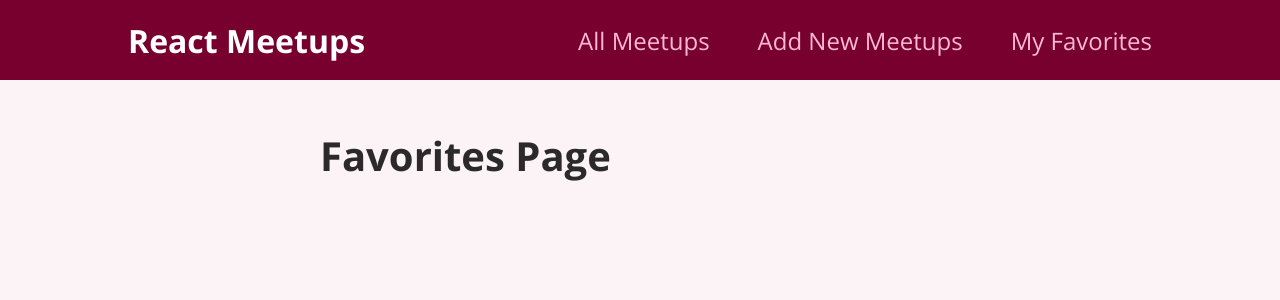
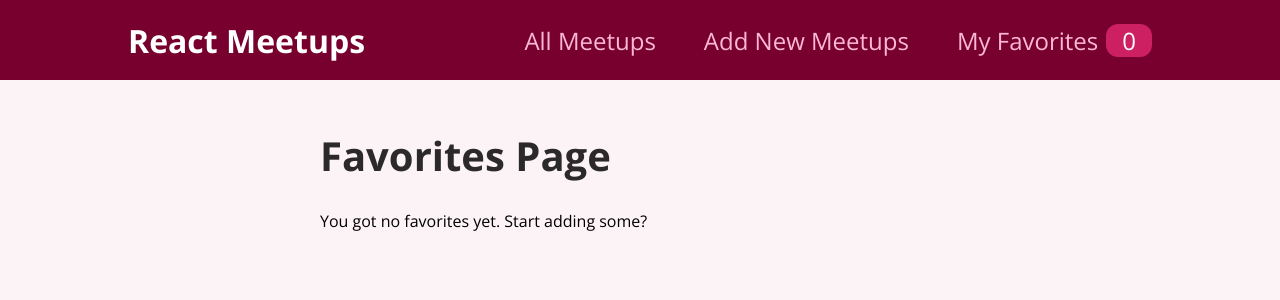
Before and after one commit to Shawn8z/react-warmup, a React (Create React App) app: page /favorites in a window 1280 px wide. Shown: the top 300 px of the page. Built offline with nearby package versions, Linux system fonts and the light colour scheme.

Commit message:
warm up course done

```diff
--- a/src/components/layout/MainNavigation.js
+++ b/src/components/layout/MainNavigation.js
@@ -1,8 +1,13 @@
+import { useContext } from "react";
 import { Link } from "react-router-dom";
 
 import classes from './MainNavigation.module.css';
+import FavoritesContext from "../../store/favorites-context";
 
 function MainNavigation() {
+    const favoritesCtx = useContext(FavoritesContext);
+
+
     return (
     <header className={classes.header}>
         <div className={classes.logo}>React Meetups</div>
@@ -15,7 +20,10 @@
                     <Link to="/new-meetup">Add New Meetups</Link>
                 </li>
                 <li>
-                    <Link to="/favorites">My Favorites</Link>
+                    <Link to="/favorites">
+                    My Favorites
+                    <span className={classes.badge}>{favoritesCtx.totalFavorites}</span>
+                    </Link>
                 </li>
             </ul>
         </nav>
--- a/src/components/meetups/MeetupItem.js
+++ b/src/components/meetups/MeetupItem.js
@@ -1,7 +1,29 @@
+import { useContext } from "react";
+
 import styles from "./MeetupItem.module.css";
 import Card from "../ui/Card";
 
+import FavoritesContext from "../../store/favorites-context";
+
+
 function MeetupItem(props) {
+    const favoritesCtx = useContext(FavoritesContext);
+
+    const itemIsFavorite = favoritesCtx.itemIsFavorite(props.id);
+
+    function toggleFavoriteStatusHandler() {
+        if (itemIsFavorite) {
+            favoritesCtx.removeFavorite(props.id);
+        } else {
+            favoritesCtx.addFavorite({
+                id: props.id,
+                title: props.title,
+                description: props.description,
+                image: props.image,
+                address: props.address
+            });
+        }
+    }
 
     return (
         <li className={styles.item}>
@@ -12,10 +34,12 @@
                 <div className={styles.content}>
                     <h3>{props.title}</h3>
                     <address>{props.address}</address>
-                    <p>{props.descreption}</p>
+                    <p>{props.description}</p>
                 </div>
                 <div className={styles.actions}>
-                    <button>To Favorites</button>
+                    <button onClick={toggleFavoriteStatusHandler}>
+                        { itemIsFavorite ? "Remove from Favorites" : "To Favorites" }
+                    </button>
                 </div>
             </Card>
         </li>
--- a/src/components/meetups/MeetupList.js
+++ b/src/components/meetups/MeetupList.js
@@ -11,7 +11,7 @@
                     image={meetup.image}
                     title={meetup.title}
                     address={meetup.address}
-                    description={meetup.address}
+                    description={meetup.description}
                 />
             ))}
         </ul>
--- a/src/index.js
+++ b/src/index.js
@@ -4,11 +4,14 @@
 
 import './index.css';
 import App from './App';
+import { FavoritesContextProvider } from './store/favorites-context';
 
 
 const root = ReactDOM.createRoot(document.getElementById('root'));
 root.render(
-    <BrowserRouter>
-        <App />
-    </BrowserRouter>
+    <FavoritesContextProvider>
+        <BrowserRouter>
+            <App />
+        </BrowserRouter>
+    </FavoritesContextProvider>
 );
--- a/src/pages/Favorites.js
+++ b/src/pages/Favorites.js
@@ -1,7 +1,24 @@
+import { useContext } from "react";
+
+import FavoritesContext from "../store/favorites-context";
+import MeetupList from "../components/meetups/MeetupList"
+
 function FavoritesPage() {
+    const favoritesCtx = useContext(FavoritesContext);
+
+    let content;
+
+    if (favoritesCtx.totalFavorites === 0) {
+        content = <p>You got no favorites yet. Start adding some?</p>
+    } else {
+        content = <MeetupList meetups={favoritesCtx.favorites} />
+    }
+
+
     return (
         <div>
             <h1>Favorites Page</h1>
+            {content}
         </div>
     )
 }
```
